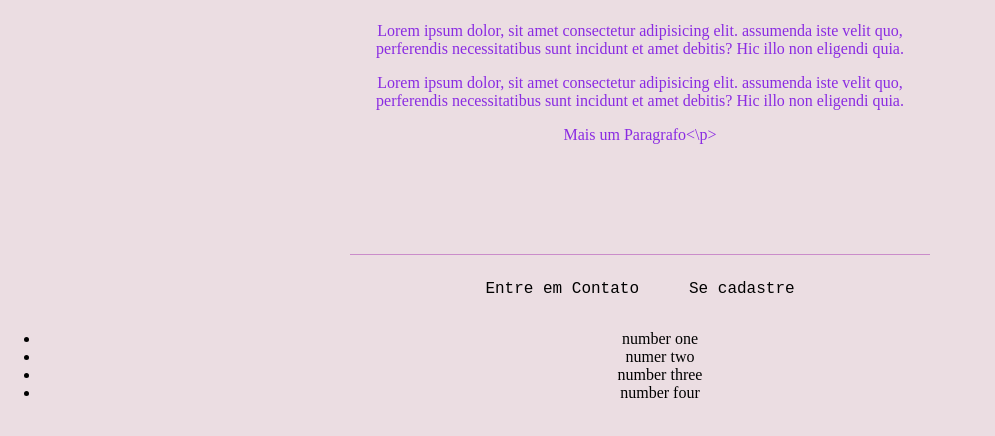
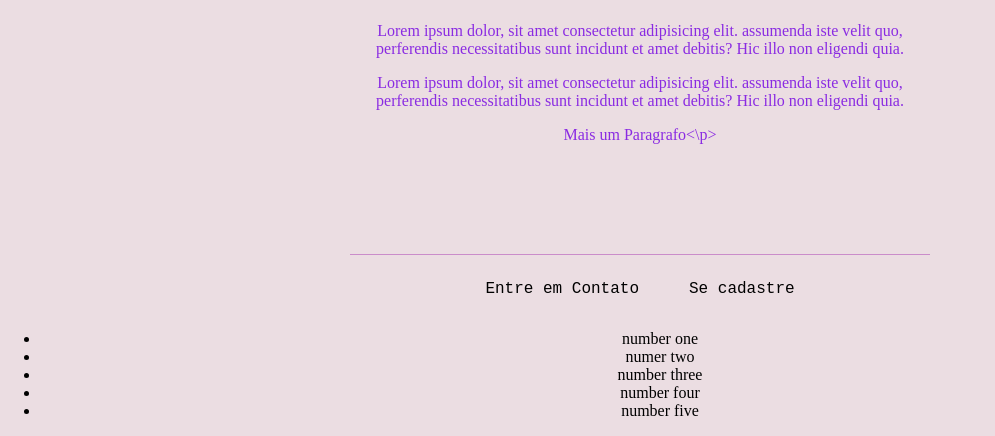
Before and after one commit to soaresronan9012/projeto01RS, a plain HTML site: page index.html in a window 1280 px wide. Shown: the part 364-800 px from the top of the page, without its empty margins (0-995 px from the left). Drawn offline with Linux system fonts and the light colour scheme.

Commit message:
Atualizar o index.html

```diff
--- a/index.html
+++ b/index.html
@@ -33,6 +33,7 @@
             <li>numer two</li>
             <li>number three</li>
             <li>number four</li>
+            <li>number five</li>
         </ul>
 
     </footer>
```
